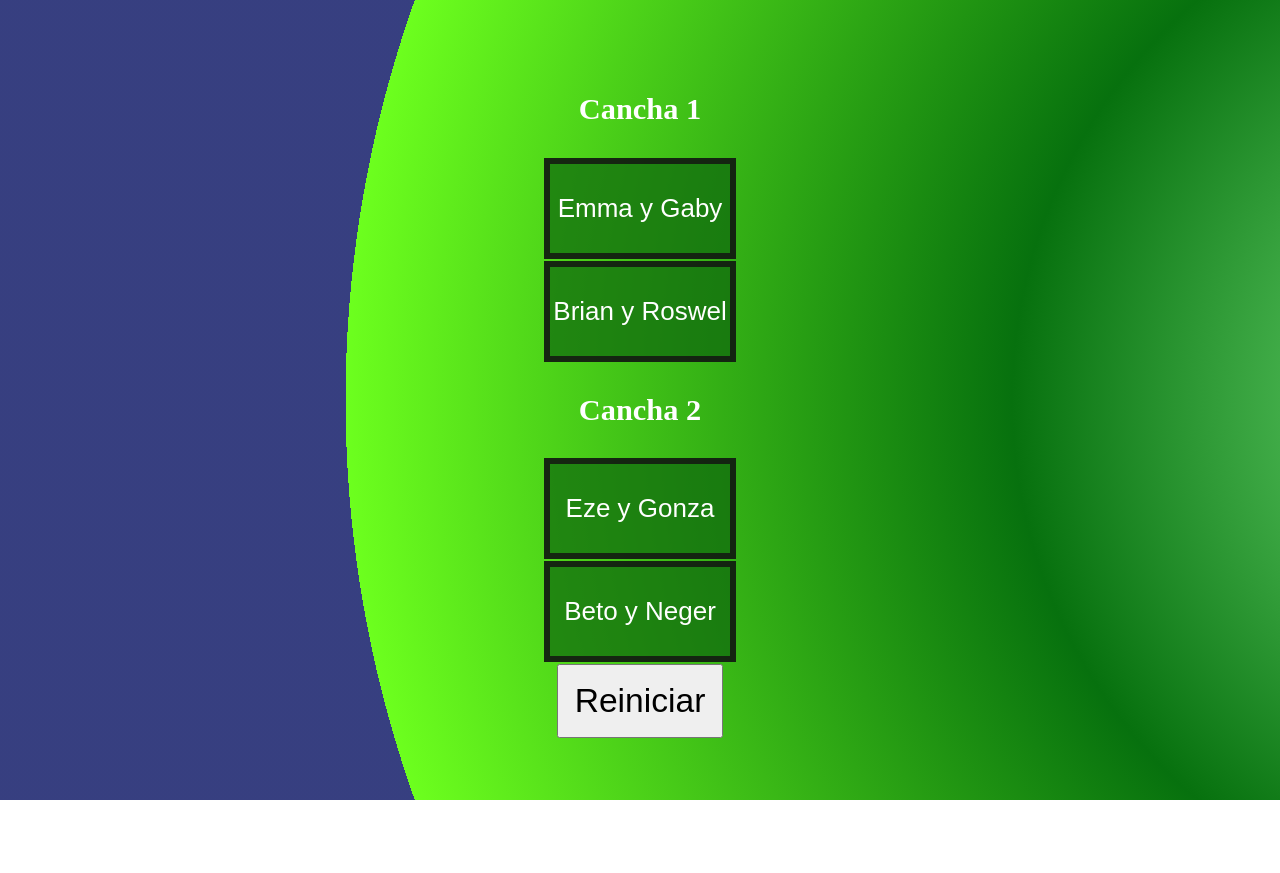
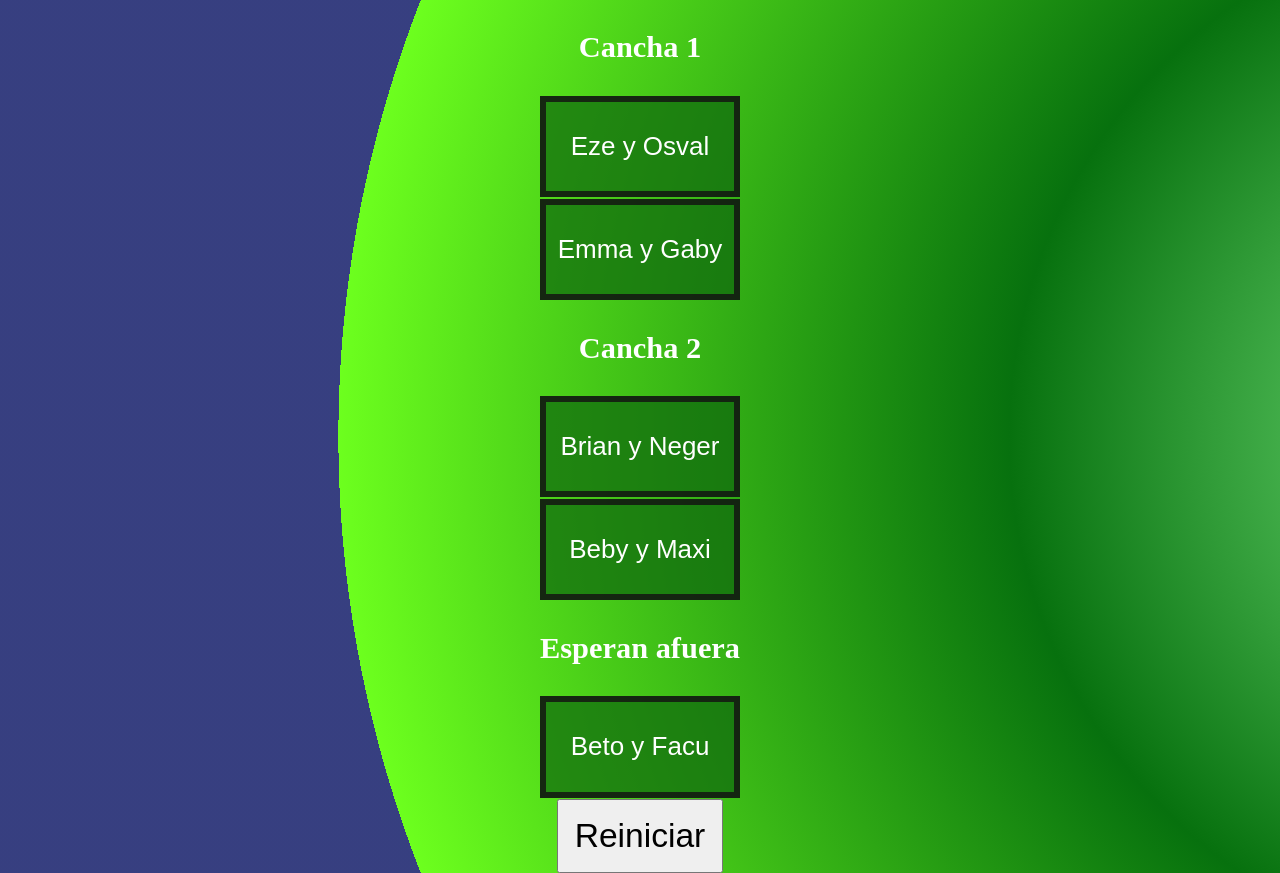
Before and after one commit to BrianEZM/sorteoParejas, a React (Create React App) app: page / in a window 1280 px wide. Both pictures are taken after a click on the button "Sortear". Before the commit the page ends 800 px from the top, so only its background shows below. Built offline with nearby package versions, Linux system fonts and the light colour scheme.

Commit message:
5 parejas

```diff
--- a/src/App.js
+++ b/src/App.js
@@ -3,9 +3,10 @@ import { JugadoresSorteo } from "../src/componentes/jugadores"
 
 const initialPlayers = [
   {jugador: "Emma y Gaby", id: 1},
-  {jugador: "Brian y Roswel", id: 2},
-  {jugador: "Beto y Neger", id: 3},
-  {jugador: "Eze y Gonza", id: 4}
+  {jugador: "Brian y Neger", id: 2},
+  {jugador: "Beto y Facu", id: 3},
+  {jugador: "Beby y Maxi", id: 4},
+  {jugador: "Eze y Osval", id: 5}
   // {jugador: "Beto", id: 5},
   // {jugador: "Gaby", id: 6}
 ];
--- a/src/componentes/jugadores.jsx
+++ b/src/componentes/jugadores.jsx
@@ -17,6 +17,7 @@ export const JugadoresSorteo = ({initialPlayers}) => {
 
     let pareja1 = [players[0], players[1]];
     let pareja2 = [players[2], players[3]];
+    let pareja3 = [players[4]];
     // let pareja3 = [players[4], players[5]];
 
 
@@ -60,6 +61,14 @@ export const JugadoresSorteo = ({initialPlayers}) => {
                     </div>
                     )
                 })}
+            <h3>Esperan afuera</h3>
+            {!visible && pareja3.map((player)=>{
+                return(
+                    <div className='dupla' key={player.id}>
+                        <p>{player.jugador}</p>
+                    </div>
+                    )
+                })}
             {/* {!visible && pareja3.map((player)=>{
                 return(
                     <div className='dupla' key={player.id}>
```
